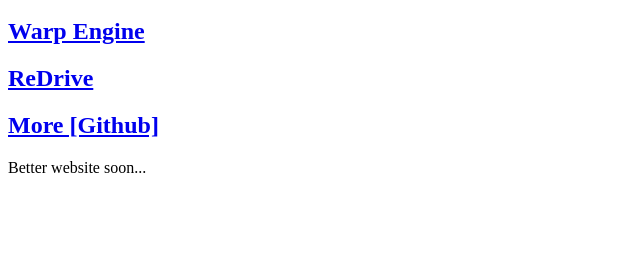
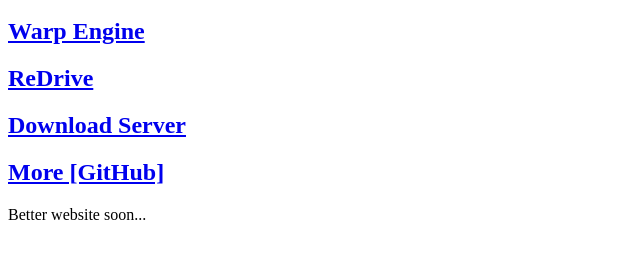
Before and after one commit to natesworks/natesworks.com, a plain HTML site: page index.html in a window 1280 px wide. Shown: the part 95-354 px from the top of the page, without its empty margins (0-640 px from the left). Drawn offline with Linux system fonts and the light colour scheme.

Commit message:
Update index.html

```diff
--- a/index.html
+++ b/index.html
@@ -2,6 +2,7 @@
 <h2><a href="https://brawlmods.natesworks.com">Brawlmods</a></h2>
 <h2><a href="https://github.com/natesworks/warpengine">Warp Engine</a></h2>
 <h2><a href="https://github.com/natesworks/redrive">ReDrive</a></h2>
-<h2><a href="https://github.com/natesworks">More [Github]</a></h2>
+<h2><a href="https://content.natesworks.com">Download Server</a></h2>
+<h2><a href="https://github.com/natesworks">More [GitHub]</a></h2>
 
 <p>Better website soon...</p>
```
